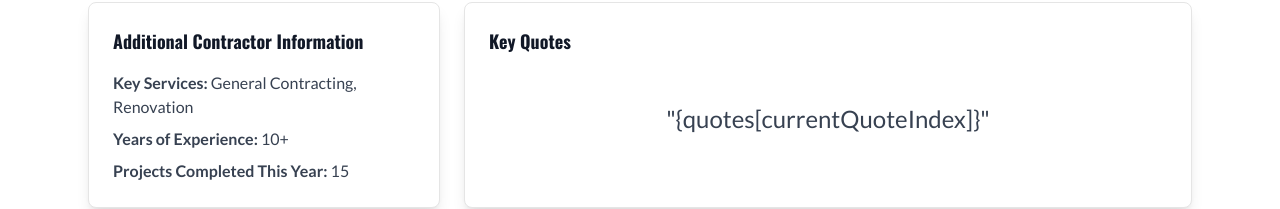
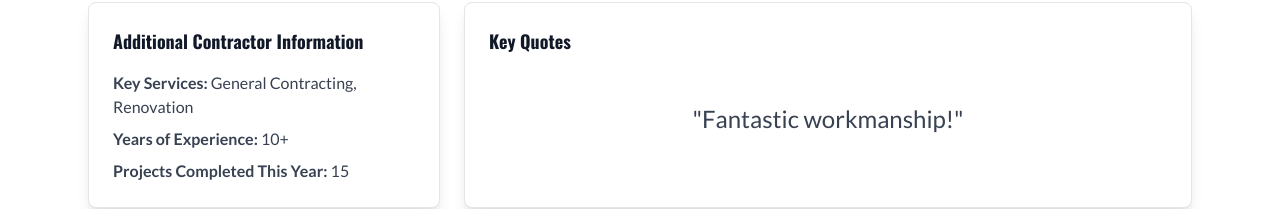
Before and after one commit to icchub-inflw/icchub-frontend, a Next.js app: page /contractor/1 in a window 1280 px wide. Shown: the part 488-697 px from the top of the page. Built offline with nearby package versions, Linux system fonts and the light colour scheme.

Commit message:
style adjustments

```diff
--- a/src/app/contractor/[id]/page.tsx
+++ b/src/app/contractor/[id]/page.tsx
@@ -182,7 +182,7 @@ export default function ContractorProfile() {
                 transition={{ duration: 0.5 }}
                 className="text-gray-700 text-center text-2xl font-body"
               >
-                {`"{quotes[currentQuoteIndex]}"`}
+                "{quotes[currentQuoteIndex]}"
               </motion.div>
             </AnimatePresence>
           </div>
```
